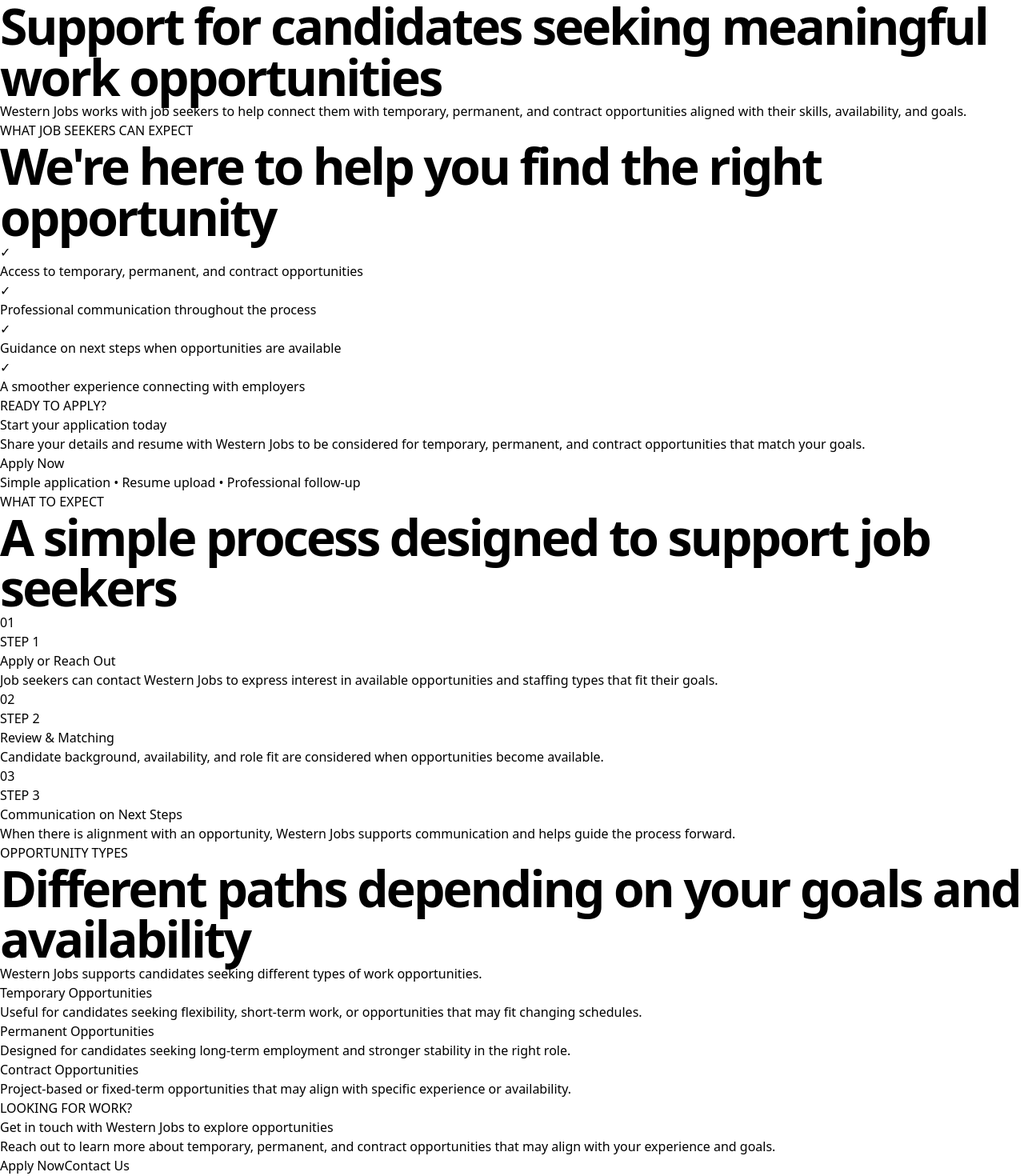
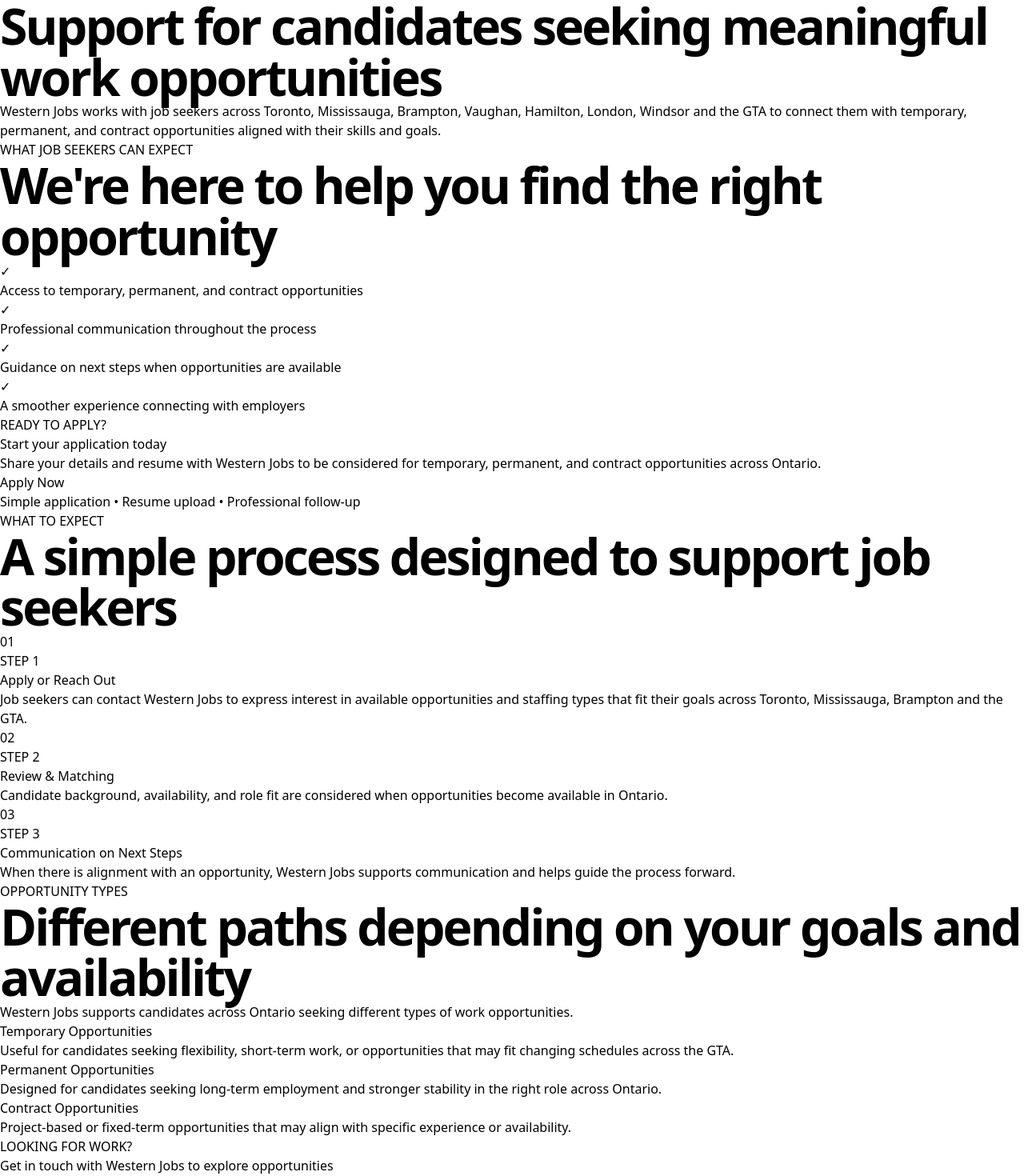
Before and after one commit to westernjobs91-droid/western-jobs-prem, a Next.js app: page /job-seekers in a window 1280 px wide. Shown: the part 740-2210 px from the top of the page at 80% size. Built offline with nearby package versions, Linux system fonts and the light colour scheme.

Commit message:
Best optimized Job Seekers page (SEO + Global Modal)

```diff
--- a/app/job-seekers/page.tsx
+++ b/app/job-seekers/page.tsx
@@ -1,11 +1,10 @@
 'use client'
 
-import { useState } from 'react'
 import { motion } from 'framer-motion'
+import { useModal } from '@/app/context/ModalContext'
 
 export default function JobSeekersPage() {
-  const [showContactModal, setShowContactModal] = useState(false)
-  const [isSubmitting, setIsSubmitting] = useState(false)
+  const { openContact } = useModal()
 
   const seekerSupport = [
     "Access to temporary, permanent, and contract opportunities",
@@ -17,11 +16,11 @@
   const whatToExpect = [
     {
       title: "Apply or Reach Out",
-      text: "Job seekers can contact Western Jobs to express interest in available opportunities and staffing types that fit their goals.",
+      text: "Job seekers can contact Western Jobs to express interest in available opportunities and staffing types that fit their goals across Toronto, Mississauga, Brampton and the GTA.",
     },
     {
       title: "Review & Matching",
-      text: "Candidate background, availability, and role fit are considered when opportunities become available.",
+      text: "Candidate background, availability, and role fit are considered when opportunities become available in Ontario.",
     },
     {
       title: "Communication on Next Steps",
@@ -32,49 +31,17 @@
   const opportunityTypes = [
     {
       title: "Temporary Opportunities",
-      text: "Useful for candidates seeking flexibility, short-term work, or opportunities that may fit changing schedules.",
+      text: "Useful for candidates seeking flexibility, short-term work, or opportunities that may fit changing schedules across the GTA.",
     },
     {
       title: "Permanent Opportunities",
-      text: "Designed for candidates seeking long-term employment and stronger stability in the right role.",
+      text: "Designed for candidates seeking long-term employment and stronger stability in the right role across Ontario.",
     },
     {
       title: "Contract Opportunities",
       text: "Project-based or fixed-term opportunities that may align with specific experience or availability.",
     },
   ]
-
-  const handleSubmit = async (e: React.FormEvent<HTMLFormElement>) => {
-    e.preventDefault()
-    setIsSubmitting(true)
-
-    const form = e.target as HTMLFormElement
-    const formData = new FormData(form)
-
-    const name = `${formData.get('firstName')} ${formData.get('lastName')}`
-    const email = formData.get('email') as string
-    const message = formData.get('message') as string
-
-    try {
-      const response = await fetch('/api/contact', {
-        method: 'POST',
-        headers: { 'Content-Type': 'application/json' },
-        body: JSON.stringify({ name, email, message, type: 'candidate' })
-      })
-
-      if (response.ok) {
-        alert("Thank you! We'll contact you within 24 hours.")
-        setShowContactModal(false)
-        form.reset()
-      } else {
-        alert("Something went wrong. Please try again.")
-      }
-    } catch (error) {
-      alert("Something went wrong. Please try again.")
-    } finally {
-      setIsSubmitting(false)
-    }
-  }
 
   return (
     <main className="pt-20">
@@ -83,8 +50,12 @@
         <div className="max-w-screen-2xl mx-auto px-8">
           <div className="max-w-4xl">
             <div className="text-xs font-bold tracking-[2px] text-[#00C9A7]">FOR JOB SEEKERS</div>
-            <h1 className="section-header mt-3 text-white">Support for candidates seeking meaningful work opportunities</h1>
-            <p className="mt-6 text-xl text-white/80 max-w-3xl">Western Jobs works with job seekers to help connect them with temporary, permanent, and contract opportunities aligned with their skills, availability, and goals.</p>
+            <h1 className="section-header mt-3 text-white">
+              Support for candidates seeking meaningful work opportunities
+            </h1>
+            <p className="mt-6 text-xl text-white/80 max-w-3xl">
+              Western Jobs works with job seekers across Toronto, Mississauga, Brampton, Vaughan, Hamilton, London, Windsor and the GTA to connect them with temporary, permanent, and contract opportunities aligned with their skills and goals.
+            </p>
           </div>
         </div>
       </section>
@@ -110,7 +81,9 @@
             <div className="bg-white border border-slate-200 rounded-3xl p-10 shadow-xl">
               <div className="text-xs font-bold tracking-[2px] text-[#C99700]">READY TO APPLY?</div>
               <h3 className="mt-4 text-3xl font-bold">Start your application today</h3>
-              <p className="mt-4 text-lg text-slate-600">Share your details and resume with Western Jobs to be considered for temporary, permanent, and contract opportunities that match your goals.</p>
+              <p className="mt-4 text-lg text-slate-600">
+                Share your details and resume with Western Jobs to be considered for temporary, permanent, and contract opportunities across Ontario.
+              </p>
 
               <button
                 onClick={() => window.location.href = '/apply'}
@@ -157,9 +130,11 @@
       {/* OPPORTUNITY TYPES */}
       <section className="max-w-screen-2xl mx-auto px-8 py-20">
         <div className="text-center mb-16">
-          <div className="text-xs font-bold tracking-[2px] text-emerald-600">OPPORTUNITY TYPES</div>
-          <h2 className="section-header mt-3">Different paths depending on your goals and availability</h2>
-          <p className="mt-4 text-xl text-slate-600 max-w-2xl mx-auto">Western Jobs supports candidates seeking different types of work opportunities.</p>
+            <div className="text-xs font-bold tracking-[2px] text-emerald-600">OPPORTUNITY TYPES</div>
+            <h2 className="section-header mt-3">Different paths depending on your goals and availability</h2>
+            <p className="mt-4 text-xl text-slate-600 max-w-2xl mx-auto">
+              Western Jobs supports candidates across Ontario seeking different types of work opportunities.
+            </p>
         </div>
 
         <div className="grid md:grid-cols-3 gap-6">
@@ -181,7 +156,9 @@
         <div className="max-w-3xl mx-auto px-8">
           <div className="text-xs font-bold tracking-[2px] text-[#F0C94D]">LOOKING FOR WORK?</div>
           <h2 className="mt-4 text-5xl font-bold tracking-tighter">Get in touch with Western Jobs to explore opportunities</h2>
-          <p className="mt-6 text-xl text-white/70">Reach out to learn more about temporary, permanent, and contract opportunities that may align with your experience and goals.</p>
+          <p className="mt-6 text-xl text-white/70">
+            Reach out to learn more about temporary, permanent, and contract opportunities across Toronto and the GTA that may align with your experience and goals.
+          </p>
 
           <div className="mt-10 flex flex-col sm:flex-row gap-4 justify-center">
             <button
@@ -191,7 +168,7 @@
               Apply Now
             </button>
             <button
-              onClick={() => setShowContactModal(true)}
+              onClick={openContact}
               className="px-10 py-4 border border-white/30 hover:bg-white/10 text-white font-semibold rounded-3xl text-sm transition-all"
             >
               Contact Us
@@ -199,56 +176,6 @@
           </div>
         </div>
       </section>
-
-      {/* CONTACT MODAL */}
-      {showContactModal && (
-        <div className="fixed inset-0 bg-black/70 z-[999] flex items-center justify-center p-6" onClick={() => setShowContactModal(false)}>
-          <div className="bg-white w-full max-w-md rounded-3xl shadow-2xl overflow-hidden" onClick={e => e.stopPropagation()}>
-            <div className="px-8 pt-8 pb-5">
-              <div className="flex justify-between">
-                <div>
-                  <div className="font-semibold text-3xl tracking-tight">Ready for your next opportunity?</div>
-                  <div className="text-sm text-slate-500 mt-1">We'll match you with great roles across Ontario</div>
-                </div>
-                <button onClick={() => setShowContactModal(false)} className="text-slate-300 hover:text-slate-500">
-                  <i className="fa-solid fa-times text-3xl"></i>
-                </button>
-              </div>
-
-              <form onSubmit={handleSubmit} className="mt-8 space-y-5">
-                <div className="grid grid-cols-2 gap-4">
-                  <div>
-                    <label className="block text-xs font-semibold text-slate-500 mb-1.5">FIRST NAME</label>
-                    <input type="text" name="firstName" required className="w-full border border-slate-300 rounded-2xl px-4 py-3 text-sm focus:outline-none focus:border-[#00C9A7]" />
-                  </div>
-                  <div>
-                    <label className="block text-xs font-semibold text-slate-500 mb-1.5">LAST NAME</label>
-                    <input type="text" name="lastName" required className="w-full border border-slate-300 rounded-2xl px-4 py-3 text-sm focus:outline-none focus:border-[#00C9A7]" />
-                  </div>
-                </div>
-
-                <div>
-                  <label className="block text-xs font-semibold text-slate-500 mb-1.5">EMAIL ADDRESS</label>
-                  <input type="email" name="email" required className="w-full border border-slate-300 rounded-2xl px-4 py-3 text-sm focus:outline-none focus:border-[#00C9A7]" />
-                </div>
-
-                <div>
-                  <label className="block text-xs font-semibold text-slate-500 mb-1.5">HOW CAN WE HELP?</label>
-                  <textarea name="message" rows={4} required className="w-full border border-slate-300 rounded-3xl px-4 py-3 text-sm focus:outline-none focus:border-[#00C9A7]" placeholder="What kind of work are you looking for?"></textarea>
-                </div>
-
-                <button
-                  type="submit"
-                  disabled={isSubmitting}
-                  className="w-full bg-[#0A2540] hover:bg-black transition-all text-white font-semibold py-[17px] rounded-3xl text-sm mt-2 disabled:opacity-70"
-                >
-                  {isSubmitting ? "Sending..." : "Submit Request"}
-                </button>
-              </form>
-            </div>
-          </div>
-        </div>
-      )}
     </main>
   )
 }
```
